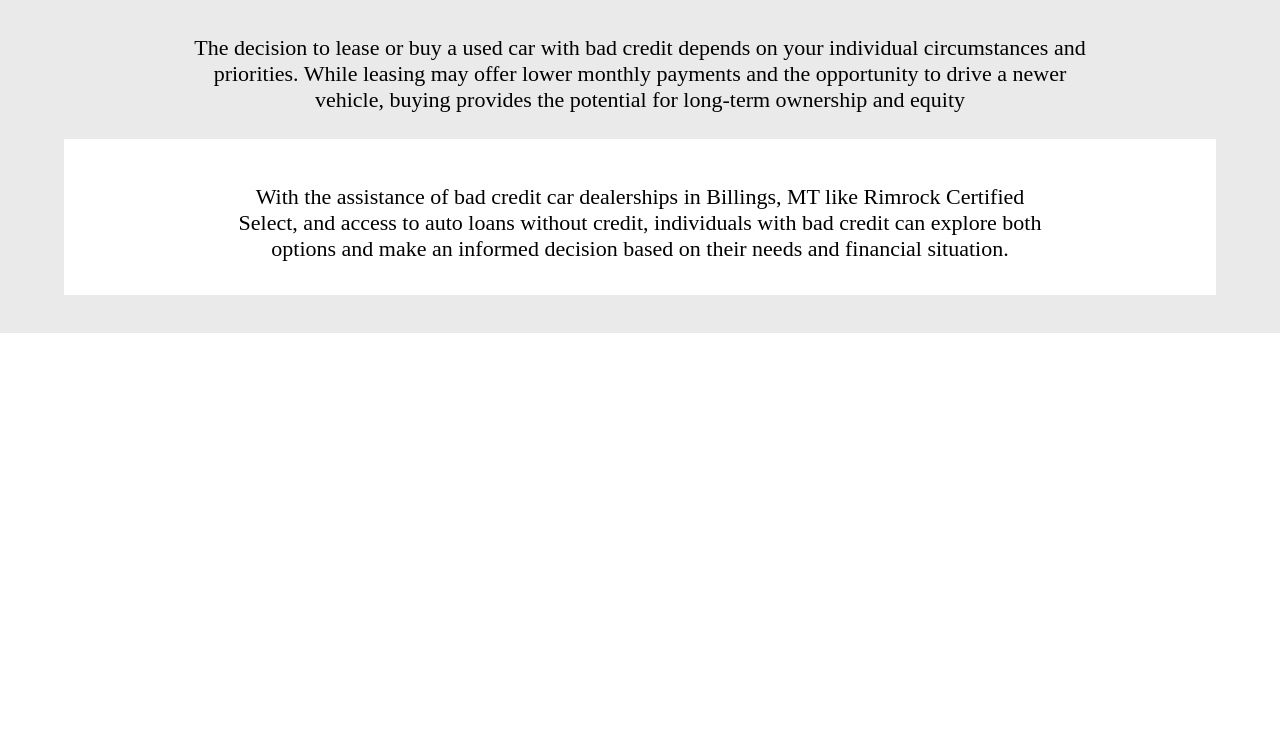
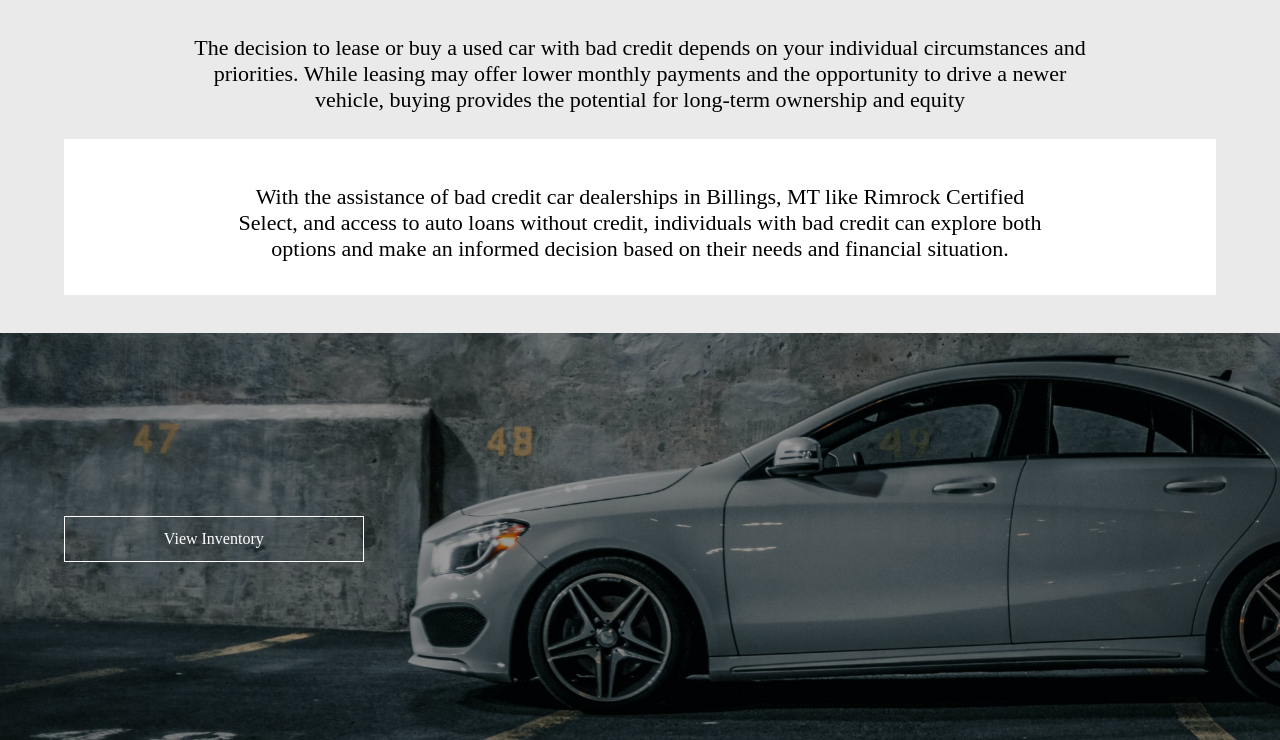
Before and after one commit to navneetastaya/LPDesign2, a plain HTML site: page index.html in a window 1280 px wide. Shown: the part 3633-4373 px from the top of the page. Before the commit the page ends 4012 px from the top, so only its background shows below. Drawn offline with Linux system fonts and the light colour scheme; files whose address does not match are found by name.

Commit message:
index.html

```diff
--- a/index.html
+++ b/index.html
@@ -172,7 +172,7 @@
       <!-- img+ button -->
       <div class="img-b">
         <div>
-          <img src="./img/im4.png" alt="" srcset="" />
+          <img src="./im4.png" alt="" srcset="" />
         </div>
         <div class="btn4c bnMb img-b-c">View Inventory</div>
       </div>
```
